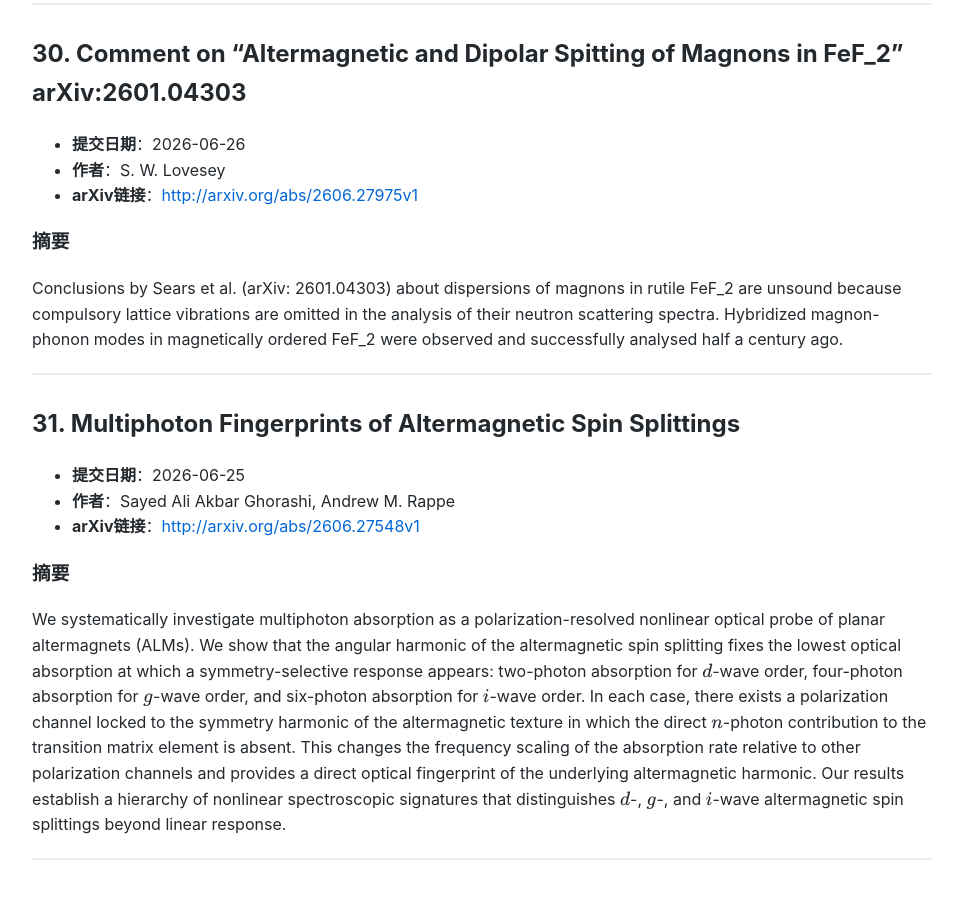
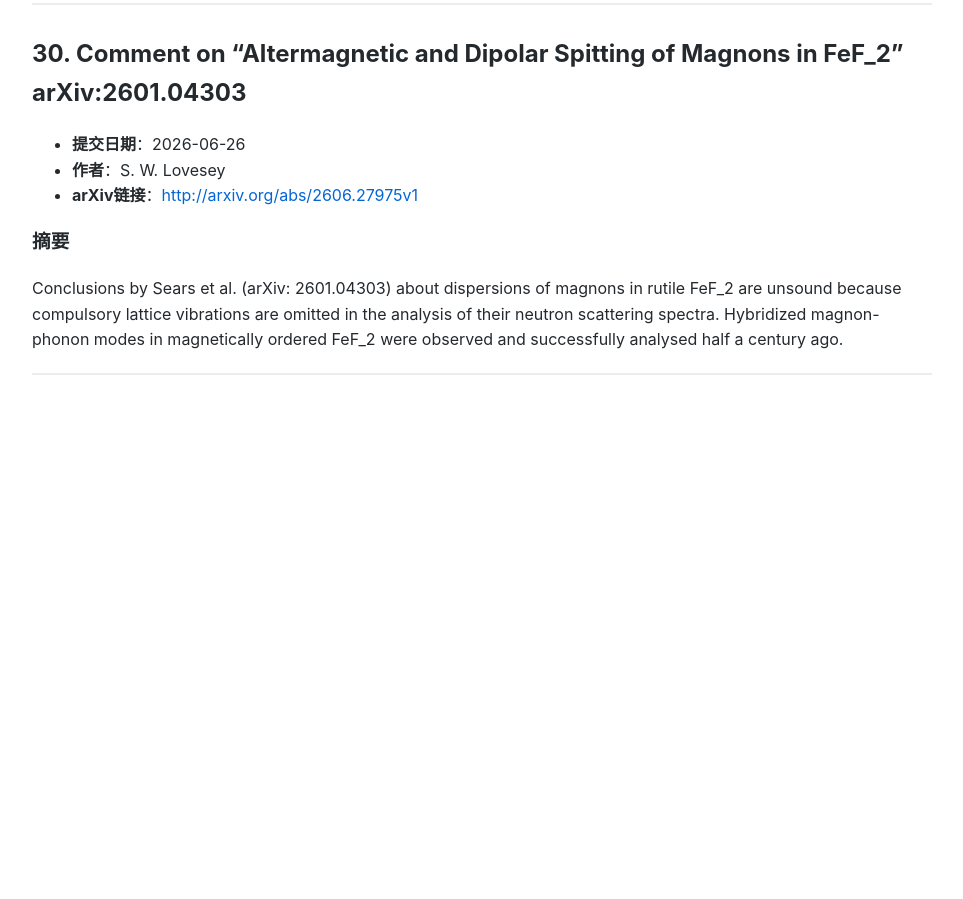
Before and after one commit to yangke25491/daily-arxiv-altermagnetic, a Jekyll site: the page built from index.md, in a window 1280 px wide and 900 px high, scrolled down 16875 px. Shown: the whole window, without its empty margins (158-1121 px from the left). Built offline with Jekyll 4.4.1, drawn with Linux system fonts in a browser that asks for light colours; after the commit the page ends 17290 px from its top, so only the background shows below that; some of the changed text lies outside the part shown.

Commit message:
Automated update: arXiv papers

```diff
--- a/index.md
+++ b/index.md
@@ -5,8 +5,8 @@ title: 交错磁论文
 
 # 凝聚态物理-交错磁(Altermagnetic)相关论文
 
-> 检索时间范围：**2026-06-25 至 2026-07-25**
-> 数据检索到 **31** 篇相关论文，按提交时间降序排列
+> 检索时间范围：**2026-06-26 至 2026-07-26**
+> 数据检索到 **30** 篇相关论文，按提交时间降序排列
 
 ---
 
@@ -339,14 +339,3 @@ Altermagnetism is an emerging class of magnetic order characterized by momentum-
 Conclusions by Sears et al. (arXiv: 2601.04303) about dispersions of magnons in rutile FeF\_2 are unsound because compulsory lattice vibrations are omitted in the analysis of their neutron scattering spectra. Hybridized magnon-phonon modes in magnetically ordered FeF\_2 were observed and successfully analysed half a century ago.
 
 ---
-
-## 31. Multiphoton Fingerprints of Altermagnetic Spin Splittings
-
-- **提交日期**：2026-06-25
-- **作者**：Sayed Ali Akbar Ghorashi, Andrew M. Rappe
-- **arXiv链接**：[http://arxiv.org/abs/2606.27548v1](http://arxiv.org/abs/2606.27548v1)
-
-### 摘要
-We systematically investigate multiphoton absorption as a polarization-resolved nonlinear optical probe of planar altermagnets (ALMs). We show that the angular harmonic of the altermagnetic spin splitting fixes the lowest optical absorption at which a symmetry-selective response appears: two-photon absorption for $d$-wave order, four-photon absorption for $g$-wave order, and six-photon absorption for $i$-wave order. In each case, there exists a polarization channel locked to the symmetry harmonic of the altermagnetic texture in which the direct $n$-photon contribution to the transition matrix element is absent. This changes the frequency scaling of the absorption rate relative to other polarization channels and provides a direct optical fingerprint of the underlying altermagnetic harmonic. Our results establish a hierarchy of nonlinear spectroscopic signatures that distinguishes $d$-, $g$-, and $i$-wave altermagnetic spin splittings beyond linear response.
-
----
```
